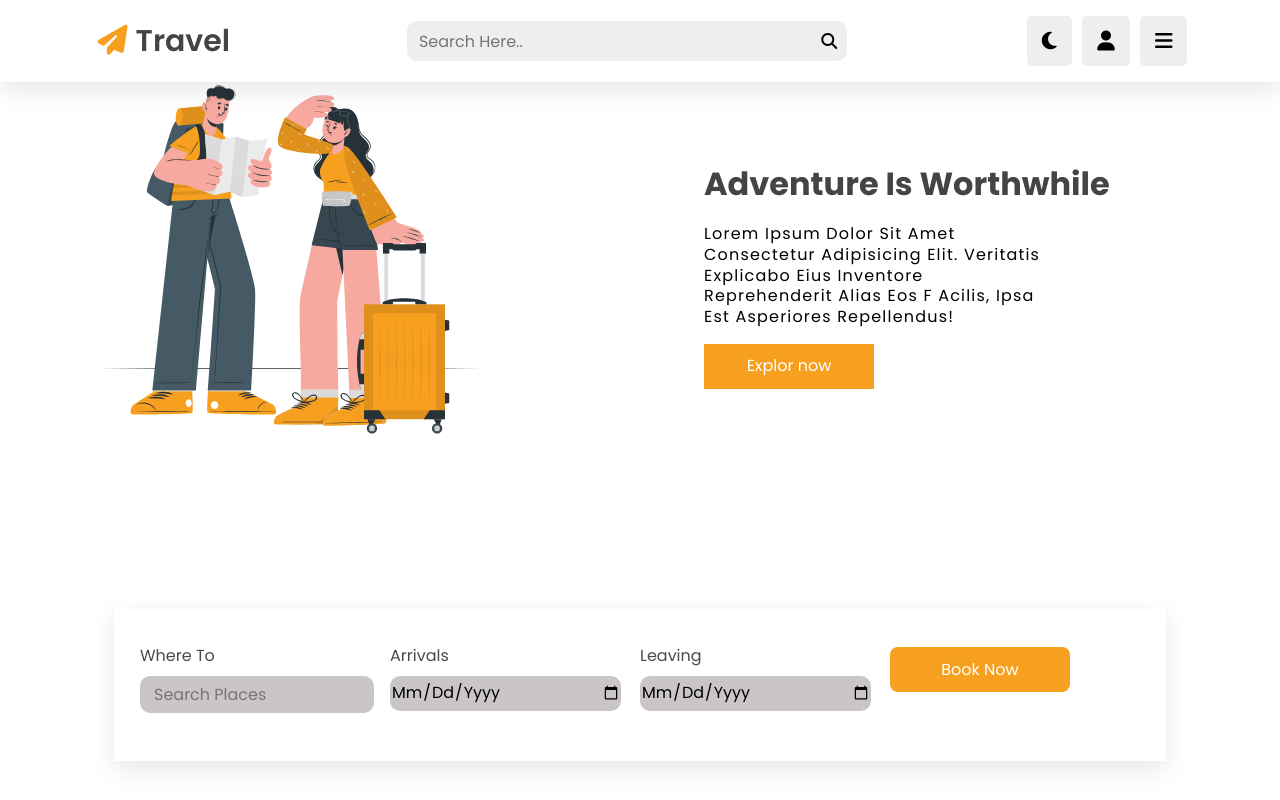
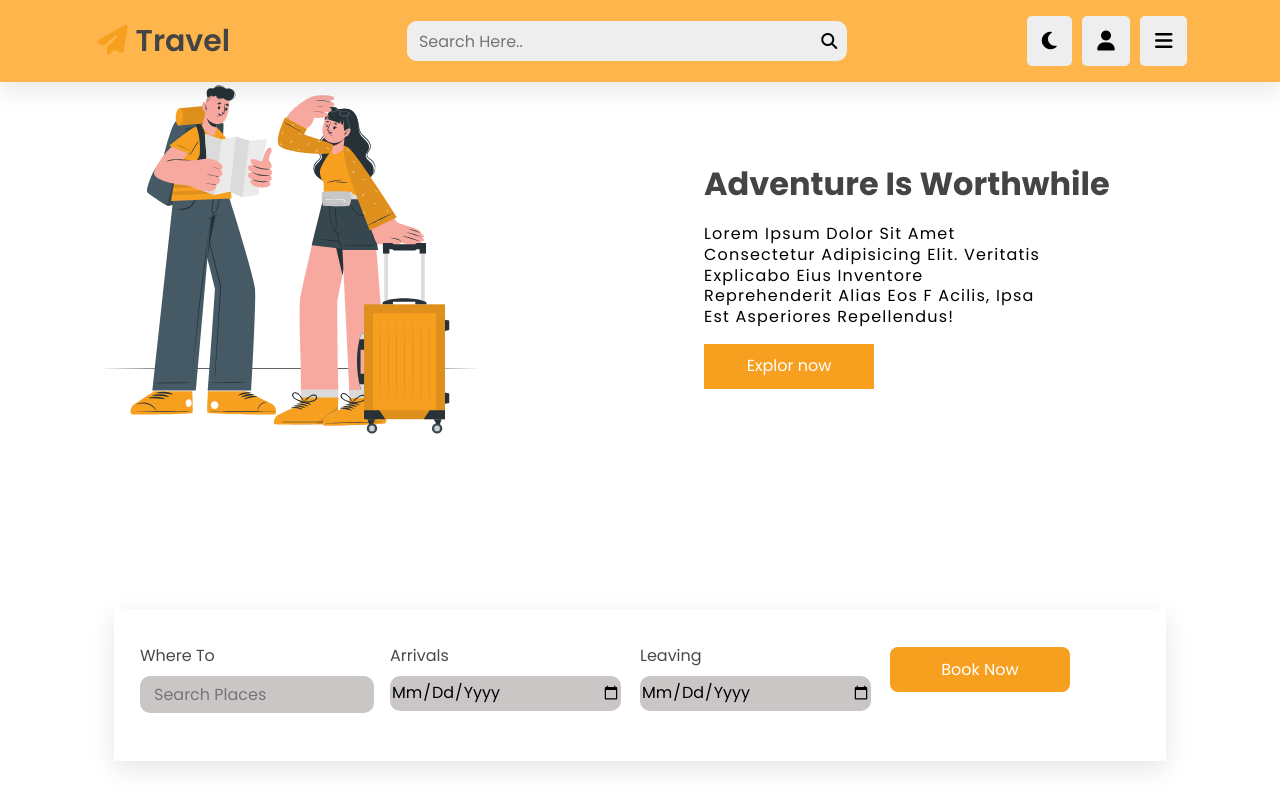
Before and after one commit to mahmoud709/travel-wepsite, a plain HTML site: page index.html in a window 1280 px wide. Shown: the top 800 px of the page. Drawn offline with Linux system fonts and the light colour scheme.

Commit message:
Add files via upload

```diff
--- a/css/master.css
+++ b/css/master.css
@@ -11,20 +11,13 @@
 }
 html {
   scroll-behavior: smooth;
-  overflow-x: hidden;
   scroll-padding-top: 7rem;
 }
 html,body{
   overflow-x: hidden;
   max-width: 100%;
 }
-/* body.active{
-    --main-color:#333;
-    --second-color:#F79F1F;
-    --primary-color:#fff;
-    --color:#222;
-    --box-shadow:0 .5rem 1.5rem rgba(0,0,0,.4);
-} */
+
 :root {
   --main-color: #fff;
   --second-color: #f79f1f;
@@ -43,11 +36,6 @@ html::-webkit-scrollbar-thumb {
 html::-webkit-scrollbar-track {
   background: transparent;
 }
-/* .container {
-  width: 1150px;
-  margin: 0 auto;
-  padding: 15px;
-} */
 
 header {
   display: flex;
@@ -55,11 +43,12 @@ header {
   align-items: center;
   padding: 1rem 7%;
   box-shadow: var(--box-shadow);
+  z-index: 500;
   position: fixed;
-  top: 0;
-  right: 0;
-  left: 0;
-  z-index: 10000;
+  top: 0%;
+  left: 0%;
+  right: 0%;
+  background-color: #feb64c;
 }
 header .logo a {
   text-decoration: none;
```
